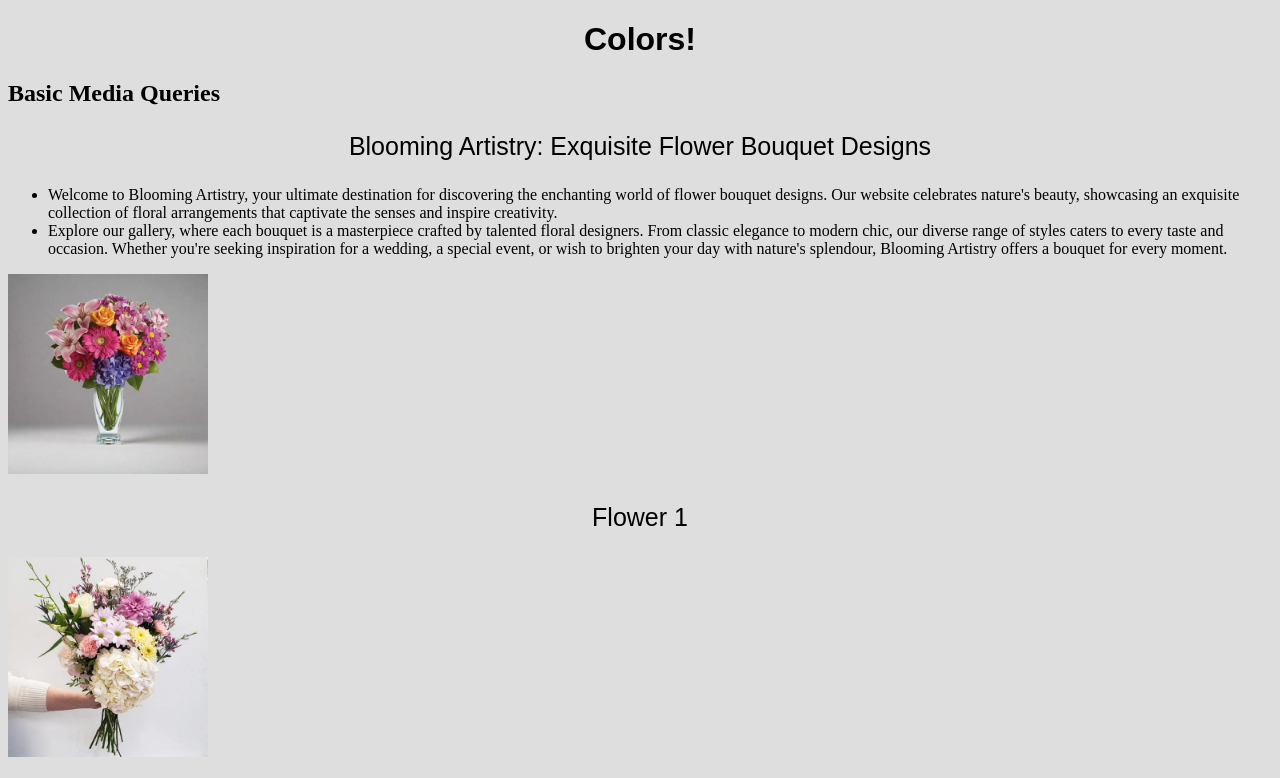
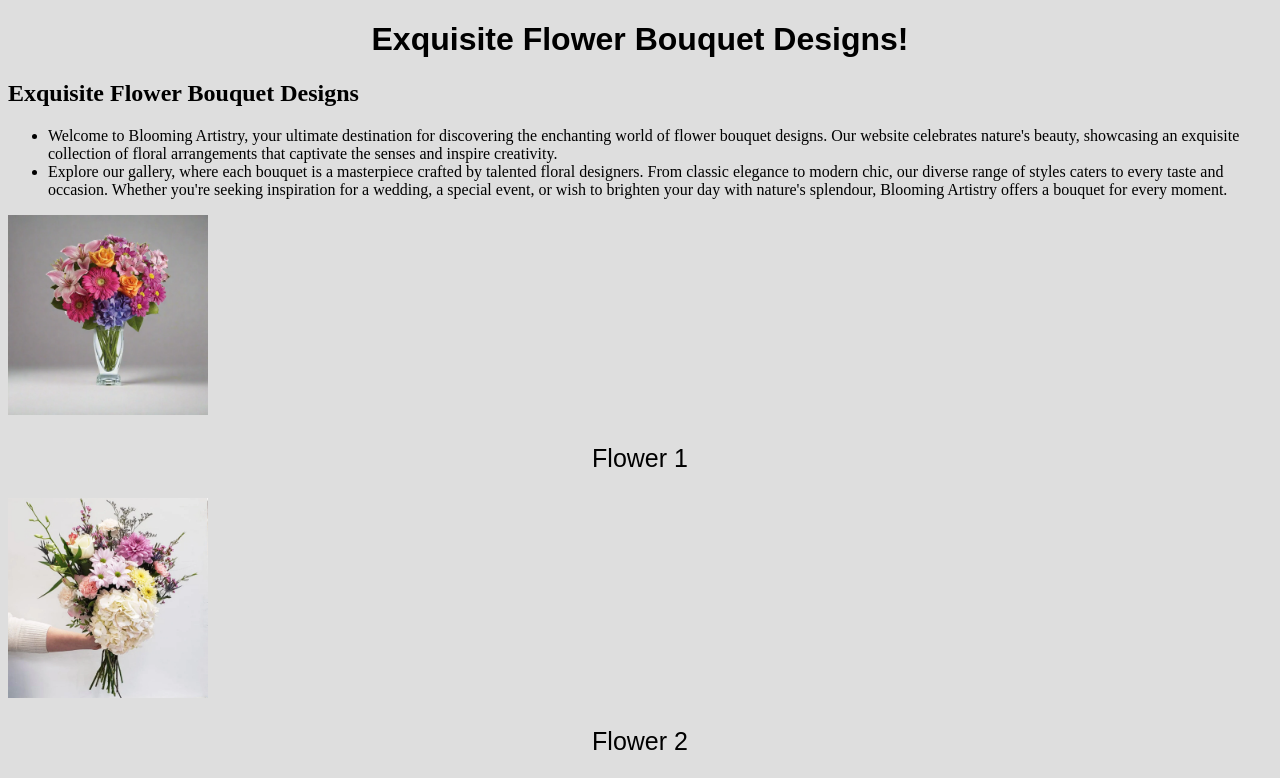
Before and after one commit to Fahime-s-t/Responsive-Web-design, a plain HTML site: page index.html in a window 1280 px wide. Shown: the top 778 px of the page. Drawn offline with Linux system fonts and the light colour scheme.

Commit message:
Update index.html

```diff
--- a/index.html
+++ b/index.html
@@ -5,18 +5,17 @@
   <meta charset="UTF-8">
   <meta http-equiv="X-UA-Compatible" content="IE=edge">
   <meta name="viewport" content="width=device-width, initial-scale=1.0">
-  <title>Colors</title>
+  <title>Exquisite Flower Bouquet Designs</title>
   <link rel="stylesheet" href="css/style.css">
 </head>
 
 <body>
   <header>
-    <h1 id="top">Colors!</h1>
+    <h1 id="top">Exquisite Flower Bouquet Designs!</h1>
   </header>
 
   <main>
-    <h2>Basic Media Queries</h2>
-    <p>Blooming Artistry: Exquisite Flower Bouquet Designs</p>
+    <h2>Exquisite Flower Bouquet Designs</h2>
     <ul>
       <li>Welcome to Blooming Artistry, your ultimate destination for discovering the enchanting world of flower bouquet designs. Our website celebrates nature's beauty, showcasing an exquisite collection of floral arrangements that captivate the senses and inspire creativity.
 </li>
```
